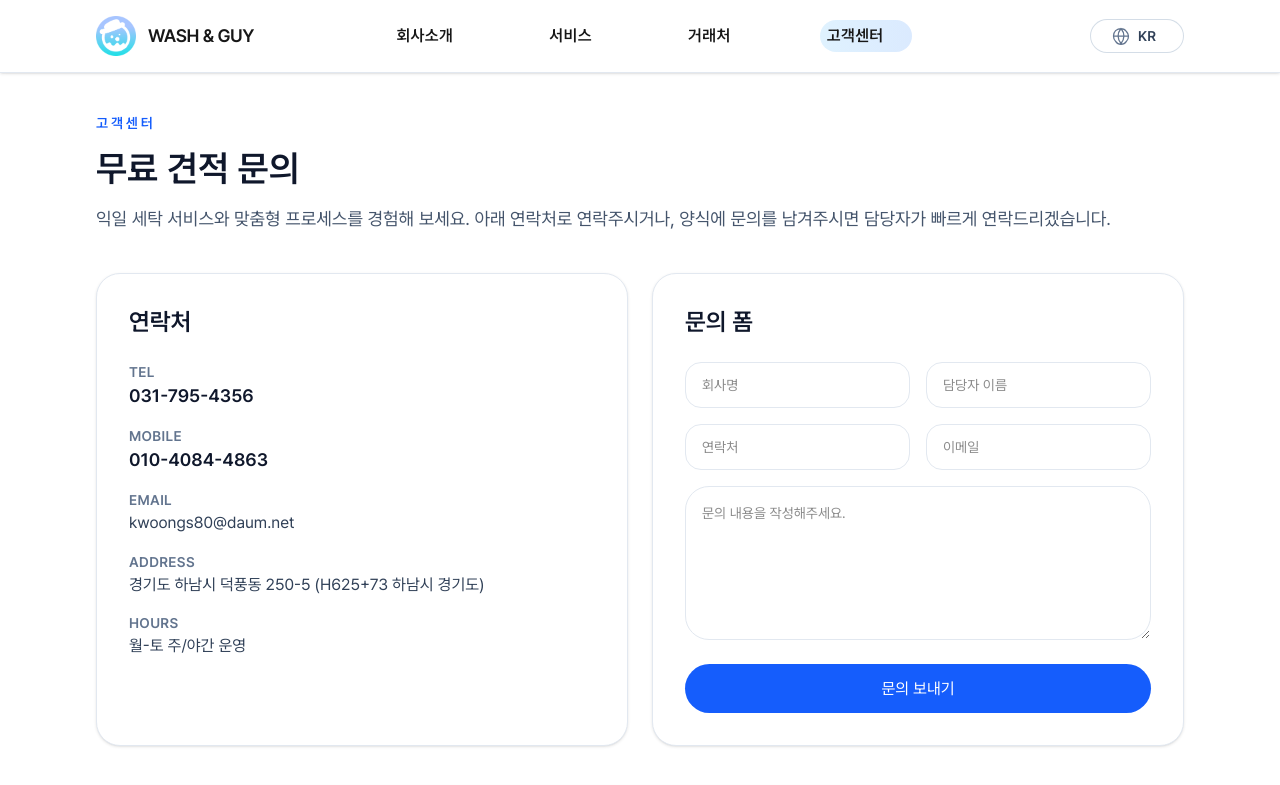
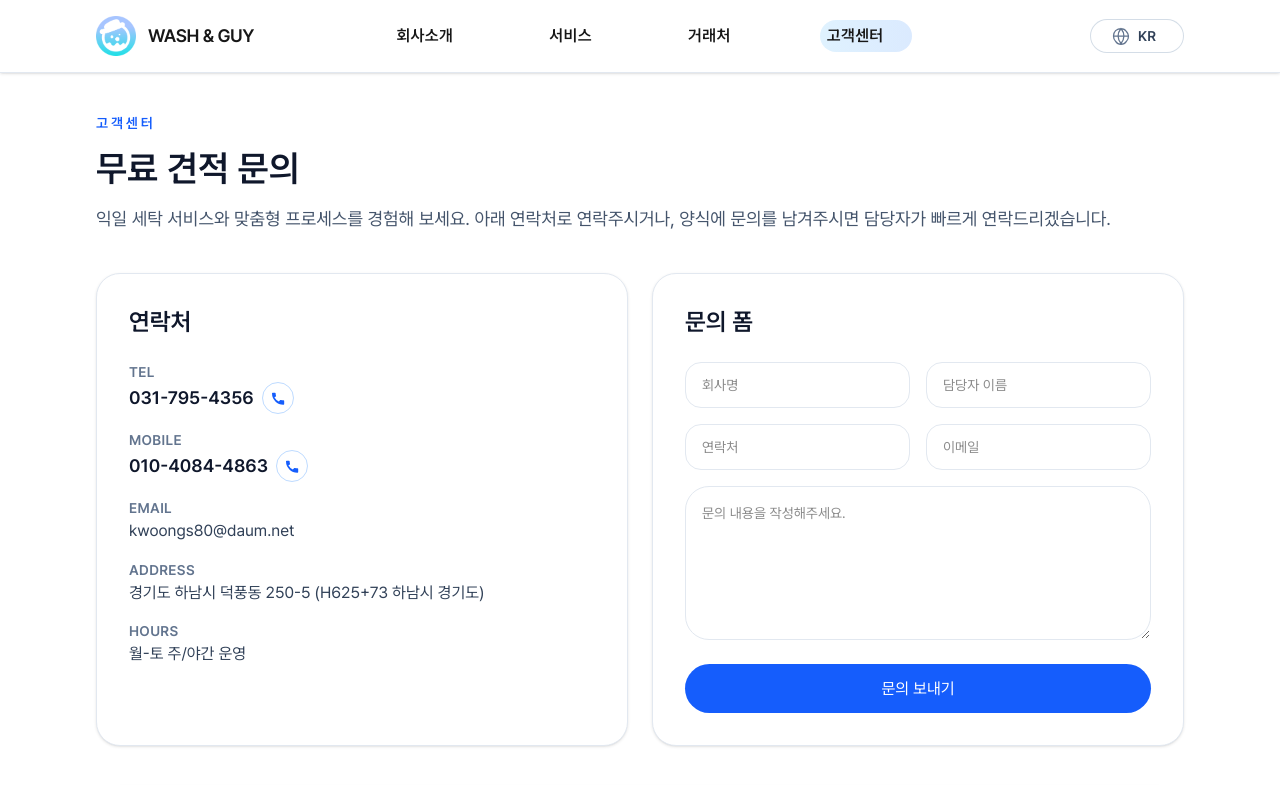
Before and after one commit to luckydut97/washnguy_web, a Next.js app: page /contact in a window 1280 px wide. Shown: the top 785 px of the page. Built offline with nearby package versions, Linux system fonts and the light colour scheme; grey boxes are pictures that could not be loaded.

Commit message:
고객센터 부분 수화기 추가 및 클릭 시 통화 기능 추가

```diff
--- a/app/contact/page.tsx
+++ b/app/contact/page.tsx
@@ -27,16 +27,52 @@ export default function ContactPage() {
                 <dt className="text-sm font-semibold uppercase tracking-wide text-slate-500">
                   TEL
                 </dt>
-                <dd className="text-lg font-semibold text-slate-900">
-                  031-795-4356
+                <dd className="flex items-center gap-2 text-lg font-semibold text-slate-900">
+                  <a
+                    href="tel:0317954356"
+                    className="transition hover:text-blue-600"
+                  >
+                    031-795-4356
+                  </a>
+                  <a
+                    href="tel:0317954356"
+                    className="inline-flex h-8 w-8 items-center justify-center rounded-full border border-blue-200 bg-white text-blue-600 transition hover:bg-blue-600 hover:text-white"
+                  >
+                    <svg
+                      xmlns="http://www.w3.org/2000/svg"
+                      viewBox="0 0 24 24"
+                      fill="currentColor"
+                      className="h-4 w-4"
+                    >
+                      <path d="M6.62 10.79a15.91 15.91 0 0 0 6.59 6.59l2.2-2.2a1 1 0 0 1 1-.24 12.36 12.36 0 0 0 3.88.62 1 1 0 0 1 1 1V21a1 1 0 0 1-1 1A17 17 0 0 1 3 5a1 1 0 0 1 1-1h3.44a1 1 0 0 1 1 1 12.36 12.36 0 0 0 .62 3.88 1 1 0 0 1-.24 1Z" />
+                    </svg>
+                  </a>
                 </dd>
               </div>
               <div>
                 <dt className="text-sm font-semibold uppercase tracking-wide text-slate-500">
                   MOBILE
                 </dt>
-                <dd className="text-lg font-semibold text-slate-900">
-                  010-4084-4863
+                <dd className="flex items-center gap-2 text-lg font-semibold text-slate-900">
+                  <a
+                    href="tel:01040844863"
+                    className="transition hover:text-blue-600"
+                  >
+                    010-4084-4863
+                  </a>
+                  <a
+                    href="tel:01040844863"
+                    className="inline-flex h-8 w-8 items-center justify-center rounded-full border border-blue-200 bg-white text-blue-600 transition hover:bg-blue-600 hover:text-white"
+                  >
+                    <svg
+                      xmlns="http://www.w3.org/2000/svg"
+                      viewBox="0 0 24 24"
+                      fill="currentColor"
+                      className="h-4 w-4"
+                    >
+                      <path d="M6.62 10.79a15.91 15.91 0 0 0 6.59 6.59l2.2-2.2a1 1 0 0 1 1-.24 12.36 12.36 0 0 0 3.88.62 1 1 0 0 1 1 1V21a1 1 0 0 1-1 1A17 17 0 0 1 3 5a1 1 0 0 1 1-1h3.44a1 1 0 0 1 1 1 12.36 12.36 0 0 0 .62 3.88 1 1 0 0 1-.24 1Z" />
+                    </svg>
+                  </a>
                 </dd>
               </div>
               <div>
--- a/app/service/page.tsx
+++ b/app/service/page.tsx
@@ -145,13 +145,15 @@ export default function ServicePage() {
                 key={item.tag}
                 className="flex items-center gap-4 rounded-2xl border border-slate-200 bg-white px-5 py-4 text-slate-900 shadow-sm"
               >
-                <div className={`flex h-16 w-16 items-center justify-center rounded-full ${item.accent}`}>
+                <div
+                  className={`flex h-16 w-16 items-center justify-center rounded-full ${item.accent}`}
+                >
                   <Image
                     src={item.icon}
                     alt={item.tag}
                     width={32}
                     height={32}
-                    className="h-8 w-8"
+                    className="h-6 w-6"
                   />
                 </div>
                 <div className="text-left">
```
